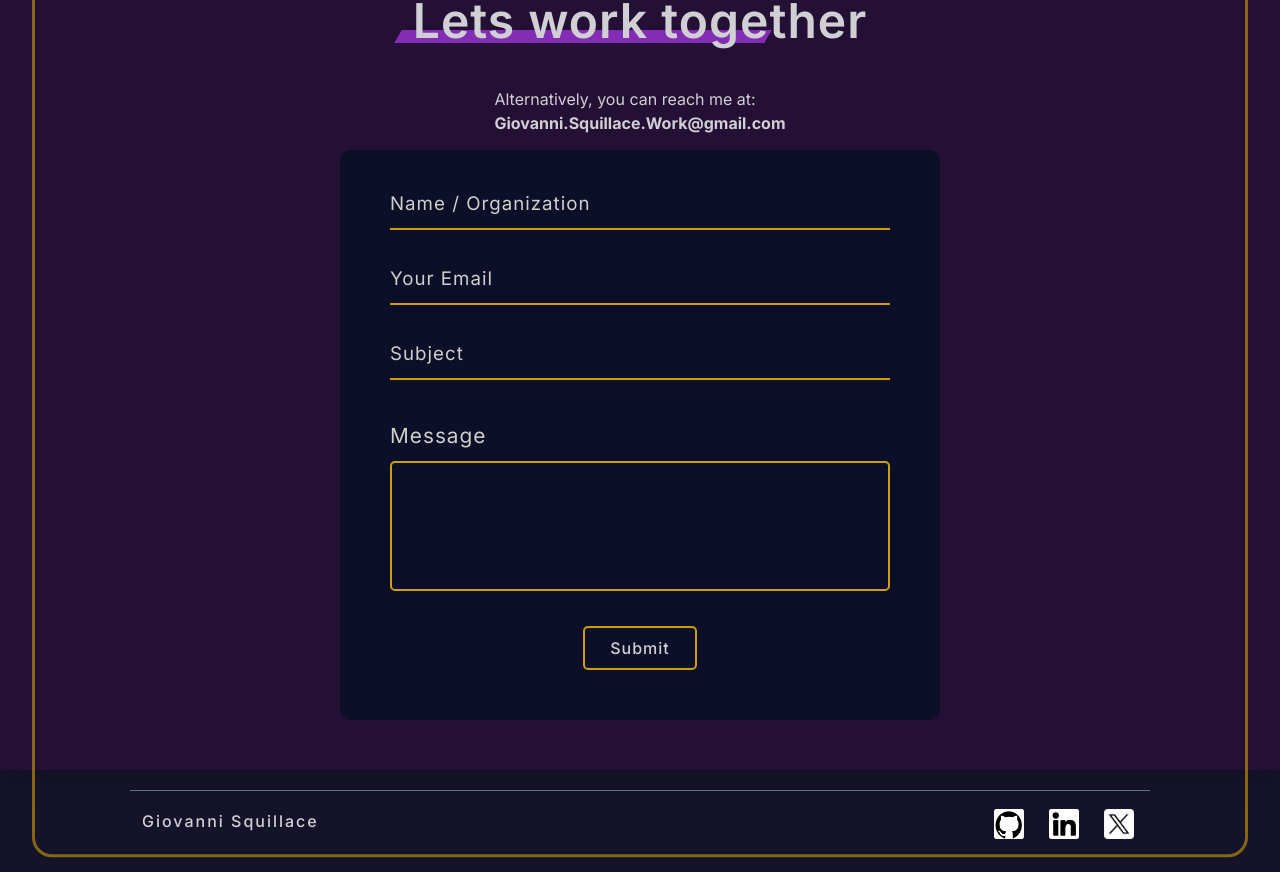
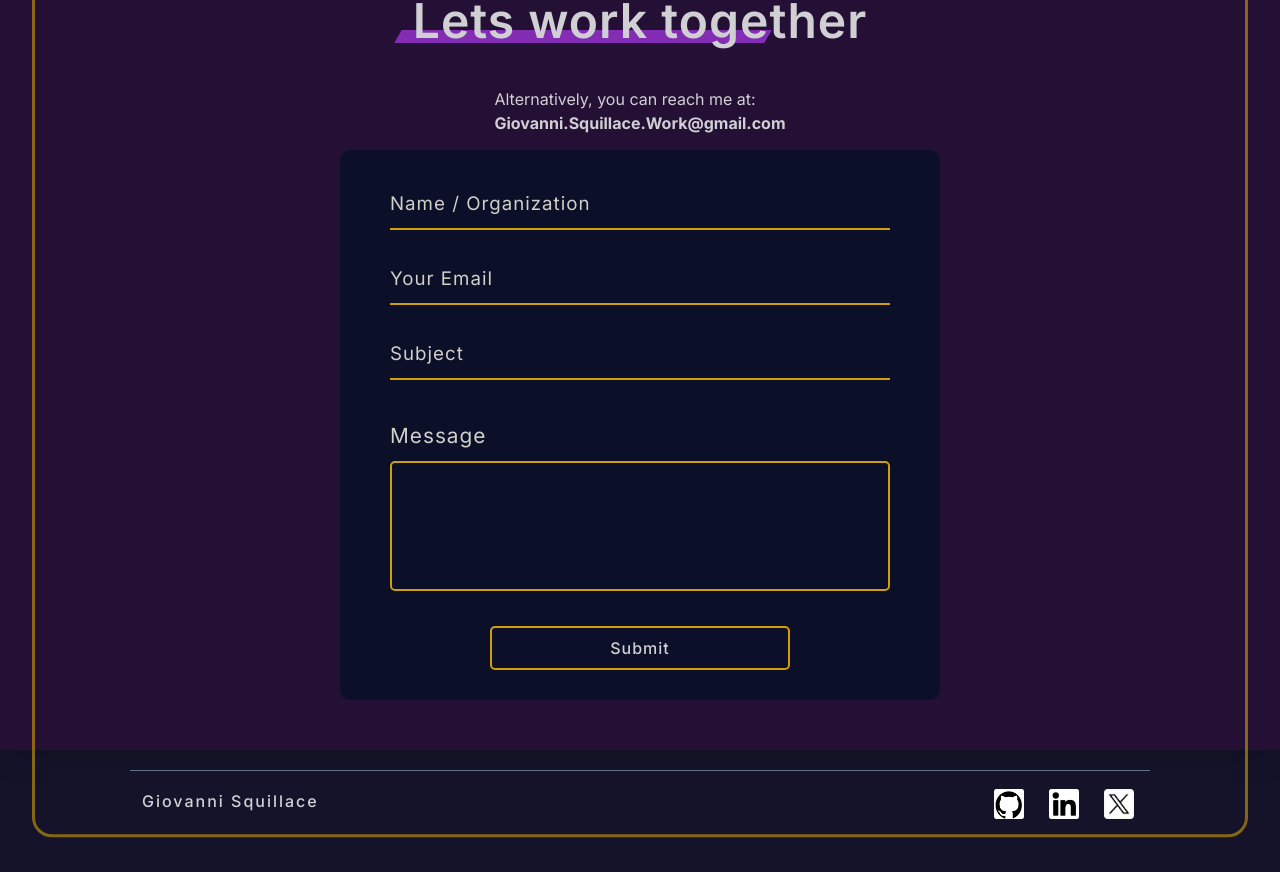
Before and after one commit to Corvus-JSDev/CorvusPortfolio, a React (Vite) app: page / in a window 1280 px wide. Shown: the part 4000-4872 px from the top of the page. Built offline with nearby package versions, Linux system fonts and the light colour scheme.

Commit message:
add link

```diff
--- a/package.json
+++ b/package.json
@@ -10,6 +10,7 @@
     "preview": "vite preview"
   },
   "dependencies": {
+    "emailjs-com": "^3.2.0",
     "react": "^18.2.0",
     "react-dom": "^18.2.0",
     "typewriter-effect": "^2.21.0"
--- a/src/shared/components/Contact/Contact.jsx
+++ b/src/shared/components/Contact/Contact.jsx
@@ -1,6 +1,9 @@
 import { useEffect } from "react";
 import style from "./style.module.css";
 import UserInput from "./UserInput.jsx";
+import emailjs from "emailjs-com";
+
+emailjs.init("20vJLoQt163v8LUvm"); // This should be user_id but am using public_key
 
 function startSubmitBtnShine() {
 	const contactAnimationSpeed = 700;
@@ -39,6 +42,36 @@ function startSubmitBtnShine() {
 
 export default function Contact() {
 	useEffect(() => {
+		function SUCCESSFULLYSentEmail() {
+			loadingPar.innerText = "Email sent Successfully!";
+
+			contactPage.style.height = "600px";
+			loadingDiv.style.backgroundColor = "#1a671a";
+			loadingDiv.style.opacity = "1";
+
+			setTimeout(() => {
+				loadingDiv.style.opacity = "0";
+				setTimeout(() => {
+					contactPage.style.height = "550px";
+				}, 300);
+			}, 4000);
+		}
+
+		function FAILEDSentEmail() {
+			loadingPar.innerText = "Email failed to send. Please try again";
+
+			contactPage.style.height = "600px";
+			loadingDiv.style.backgroundColor = "#a02a2a";
+			loadingDiv.style.opacity = "1";
+
+			setTimeout(() => {
+				loadingDiv.style.opacity = "0";
+				setTimeout(() => {
+					contactPage.style.height = "550px";
+				}, 300);
+			}, 4000);
+		}
+
 		const submitBtn = document.querySelector("#submitBtn");
 
 		submitBtn.addEventListener("mouseover", () => {
@@ -82,21 +115,53 @@ export default function Contact() {
 		const subjectTitleEl = document.querySelector("#subject");
 		const subjectInputEl = document.querySelector("#inputSubject");
 		handleInputFocusAndBlur(subjectInputEl, subjectTitleEl);
+
+		// Sending Email
+		const loadingDiv = document.querySelector("#loadingDiv");
+		const contactPage = document.querySelector("#contactPage");
+		const loadingPar = document.querySelector("#loadingPar");
+
+		document.getElementById("contact-form").addEventListener("submit", () => {
+			event.preventDefault();
+
+			/*
+document
+.getElementById("contact-form")
+.addEventListener("submit", function (event) {
+	event.preventDefault();
+
+	emailjs
+	.sendForm("service_42fldca", "template_rw9gt3l", this)
+						.then(
+							function (response) {
+								SUCCESSFULLYSentEmail();
+							},
+							function (error) {
+								FAILEDSentEmail();
+								},
+								);
+								});
+							*/
+		});
 	});
 
 	return (
 		<div className={style.contactContainer}>
-			<h1 className={style.header_ContactSection}>
-				Lets work together
-			</h1>
+			<h1 className={style.header_ContactSection}>Lets work together</h1>
 			<p>
 				Alternatively, you can reach me at:
 				<br />
 				<b>Giovanni.Squillace.Work@gmail.com</b>
 			</p>
 
-			<div className={style.contactPage}>
+			<form id="contact-form">
+				<div
+					id="contactPage"
+					className={style.contactPage}
+				>
 					<UserInput
+						required={true}
+						name="from_name"
 						id="nameInput"
 						title="Name / Organization"
 						titleID="name"
@@ -104,6 +169,8 @@ export default function Contact() {
 					/>
 
 					<UserInput
+						required={true}
+						name="return_email"
 						id="emailInput"
 						title="Your Email"
 						titleID="email"
@@ -111,6 +178,8 @@ export default function Contact() {
 					/>
 
 					<UserInput
+						required={true}
+						name="subject"
 						id="subjectInput"
 						title="Subject"
 						titleID="subject"
@@ -120,22 +189,31 @@ export default function Contact() {
 					<hr style={{ border: "none", marginTop: "40px" }} />
 
 					<UserInput
+						required={true}
+						name="message"
 						type="area"
 						id="messageInput"
 						title="Message"
 						titleID="message"
 					/>
 
+					<div className={style.buttonContainer}>
+						<button id="submitBtn">Submit</button>
 						<div
+							id="loadingDiv"
+							className={style.loadingDiv}
+						>
+							<p
 								style={{
-						width: "100%",
-						display: "flex",
-						justifyContent: "center",
+									fontWeight: "600",
+									textAlign: "center",
 								}}
-				>
-					<button id="submitBtn">Submit</button>
+								id="loadingPar"
+							></p>
 						</div>
 					</div>
 				</div>
+			</form>
+		</div>
 	);
 }
--- a/src/shared/components/Contact/UserInput.jsx
+++ b/src/shared/components/Contact/UserInput.jsx
@@ -6,7 +6,7 @@ title
 
 titleID
 
-id
+id/name
 
 divID
 
@@ -25,6 +25,8 @@ export default function UserInput(props) {
 				{props.title && <h2>{props.title}</h2>}
 
 				<textarea
+					required={props.required}
+					name={props.name}
 					id={props.id}
 					placeholder={props.placeholder || " "}
 				></textarea>
@@ -39,7 +41,9 @@ export default function UserInput(props) {
 		>
 			{props.title && <h3 id={props.titleID}>{props.title}</h3>}
 			<input
+				required={props.required}
 				type="text"
+				name={props.name}
 				id={props.inputID}
 				placeholder={props.placeholder || " "}
 			/>
--- a/src/shared/components/Contact/style.module.css
+++ b/src/shared/components/Contact/style.module.css
@@ -45,8 +45,30 @@
 	background-color: #0c0f28;
 	width: 600px;
 	padding: 20px 50px 30px 50px !important;
-	height: 570px;
+	height: 550px;
+	/* will become 600 when message pops up */
 	border-radius: 10px;
+	transition: height 0.3s ease;
+}
+
+.buttonContainer {
+	width: 100%;
+	display: flex;
+	flex-direction: column;
+	justify-content: center;
+	gap: 25px;
+	padding: 0px 100px;
+}
+.loadingDiv {
+	width: 100%;
+	height: 40px;
+	border-radius: 8px;
+	opacity: 1;
+	display: flex;
+	justify-content: center;
+	align-items: center;
+
+	transition: opacity 0.5s ease;
 }
 
 /** User Input */
--- a/src/shared/components/Projects-Section/projectContainer.jsx
+++ b/src/shared/components/Projects-Section/projectContainer.jsx
@@ -13,6 +13,8 @@ desc: again obv
 
 live: true or false
 is the site live for demo view?
+
+code/liveView
 */
 
 export default function ProjectContainer(props) {
@@ -21,15 +23,11 @@ export default function ProjectContainer(props) {
 	if (props.desc.length > 170) {
 		let truncatedDesc = props.desc.substring(0, 170);
 		// Check if the 171st character is part of a word
-		if (
-			props.desc.charAt(170) !== " " &&
-			props.desc.charAt(171) !== " "
-		) {
+		if (props.desc.charAt(170) !== " " && props.desc.charAt(171) !== " ") {
 			// Find the last space within the first 170 characters
 			let lastSpaceIndex = truncatedDesc.lastIndexOf(" ");
 			if (lastSpaceIndex !== -1) {
-				shortDesc =
-					truncatedDesc.substring(0, lastSpaceIndex) + " ...";
+				shortDesc = truncatedDesc.substring(0, lastSpaceIndex) + " ...";
 			}
 		} else {
 			shortDesc = truncatedDesc + " ...";
@@ -50,59 +48,40 @@ export default function ProjectContainer(props) {
 			<div className={style.thumbnailOverlay}>
 				<div className={style.techUsed}>
 					{/* take in different icons imgs */}
-					{props.techUsed1 && (
-						<img src={`icons/${props.techUsed1}`} />
-					)}
-					{props.techUsed2 && (
-						<img src={`icons/${props.techUsed2}`} />
-					)}
-					{props.techUsed3 && (
-						<img src={`icons/${props.techUsed3}`} />
-					)}
-					{props.techUsed4 && (
-						<img src={`icons/${props.techUsed4}`} />
-					)}
-					{props.techUsed5 && (
-						<img src={`icons/${props.techUsed5}`} />
-					)}
-					{props.techUsed6 && (
-						<img src={`icons/${props.techUsed6}`} />
-					)}
-					{props.techUsed7 && (
-						<img src={`icons/${props.techUsed7}`} />
-					)}
-					{props.techUsed8 && (
-						<img src={`icons/${props.techUsed8}`} />
-					)}
-					{props.techUsed9 && (
-						<img src={`icons/${props.techUsed9}`} />
-					)}
+					{props.techUsed1 && <img src={`icons/${props.techUsed1}`} />}
+					{props.techUsed2 && <img src={`icons/${props.techUsed2}`} />}
+					{props.techUsed3 && <img src={`icons/${props.techUsed3}`} />}
+					{props.techUsed4 && <img src={`icons/${props.techUsed4}`} />}
+					{props.techUsed5 && <img src={`icons/${props.techUsed5}`} />}
+					{props.techUsed6 && <img src={`icons/${props.techUsed6}`} />}
+					{props.techUsed7 && <img src={`icons/${props.techUsed7}`} />}
+					{props.techUsed8 && <img src={`icons/${props.techUsed8}`} />}
+					{props.techUsed9 && <img src={`icons/${props.techUsed9}`} />}
 				</div>
 
 				<div className={style.infoSection}>
-					<code className={style.category}>
-						{props.category}
-					</code>
+					<code className={style.category}>{props.category}</code>
 					<h1 className={style.title}>{props.title}</h1>
 
 					<p className={style.desc}>{shortDesc}</p>
 				</div>
 
-				{/* <img
-					className={style.externalLink}
-					src="icons/external-link.png"
-				/> */}
-
 				<div className={style.buttonContainers}>
 					{props.live && (
 						<a
-							href=""
+							target="_blank"
+							href={props.liveView}
 							className={style.previewBTN}
 						>
 							Preview
 						</a>
 					)}
-					<a href="">Source Code</a>
+					<a
+						target="_blank"
+						href={props.code}
+					>
+						Source Code
+					</a>
 				</div>
 			</div>
 		</div>
--- a/src/shared/components/Projects-Section/projects.jsx
+++ b/src/shared/components/Projects-Section/projects.jsx
@@ -25,6 +25,8 @@ export default function ProjectsSection() {
 						techUsed6="tailwind.png"
 						techUsed7="Docker-logo.png"
 						category="Travel Social Media"
+						code="https://github.com/Corvus-JSDev/JourneyLens"
+						liveView="https://journeylensapp.netlify.app/"
 						title="JourneyLens"
 						desc="I created this full-stack app which allows users to showcase their global travels by logging in, accessing their profiles, and creating posts to share their vacation experiences with friends."
 					/>
@@ -41,8 +43,9 @@ export default function ProjectsSection() {
 						techUsed2="react-logo.png"
 						techUsed3="tailwind.png"
 						techUsed4="jQuery.png"
-						category="Car model comparison tool "
+						category="Car model comparison tool"
 						title="AutoMatcher"
+						code="https://github.com/Corvus-JSDev/AutoMatcher"
 						desc="I was in the market for a new car when I quickly realized that checking five different sites in order to comb through thousands of different models was going to take forever. So I created AutoMatcher, it pulls car data from an API in order to make it easy for the user to compare the specs of different makes and models."
 					/>
 				</div>
@@ -56,6 +59,7 @@ export default function ProjectsSection() {
 						techUsed3="tailwind.png"
 						techUsed4="jQuery.png"
 						category="Financial Helper / Planner "
+						code="https://github.com/Corvus-JSDev/WiseWealth"
 						title="WiseWealth"
 						desc="Like lots of people my age, trying to understand exactly how this complex financial system works can be daunting and tiresome. It also doesn't help that some financial sites can be completely wrong, and others too complex for someone to grasp quickly. So I made an all-in-one shop for understanding things like: If you can afford and qualify for a mortgage, what is your actual take home pay, and how much is that new car actually going to cost you."
 					/>
@@ -74,6 +78,7 @@ export default function ProjectsSection() {
 							techUsed6="tailwind.png"
 							techUsed7="Docker-logo.png"
 							category="Pet Projects"
+							code="https://github.com/Corvus-JSDev/ByteCreations"
 							title="ByteCreations"
 							desc="These are the bits and bobs I've created. It contains a plethora of big and small UI components from 3D login screens, to fancy buttons."
 						/>
```
Also changed, not shown: 1 other file (tests, documents, lock files or other folders). Lines whose indentation alone changed are shown as unchanged.
